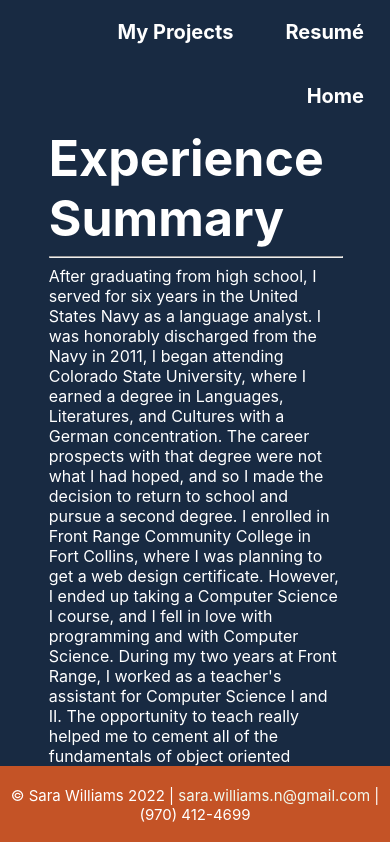
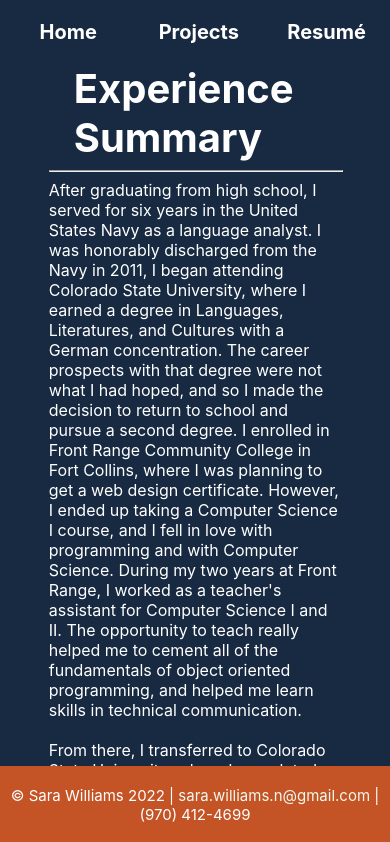
Before and after one commit to snwilliams/personal-site, a React (Create React App) app: page /resume in a window 390 px wide. Shown: the top 842 px of the page. Built offline with nearby package versions, Linux system fonts and the light colour scheme.

Commit message:
make website more mobile friendly

```diff
--- a/public/index.html
+++ b/public/index.html
@@ -3,7 +3,7 @@
   <head>
     <meta charset="utf-8" />
     <link rel="icon" href="%PUBLIC_URL%/favicon.ico" />
-    <meta name="viewport" content="width=device-width, initial-scale=1" />
+    <meta name="viewport" content="width=device-width, initial-scale=1.0" />
     <meta name="theme-color" content="#000000" />
     <meta
       name="description"
--- a/src/components/MyProjects.js
+++ b/src/components/MyProjects.js
@@ -41,7 +41,7 @@ export function MyProjects() {
         )
     })
     return(
-        <div>
+        <div className="repo-list">
             <h1>Repositories</h1>
             {repoData}
         </div>
--- a/src/components/Nav.js
+++ b/src/components/Nav.js
@@ -5,7 +5,7 @@ function Nav () {
         <nav className="nav-bar">
             <ul className="nav-list">
                 <li className="nav-item"><a className="nav-link" href="/resume">Resum&eacute;</a></li>
-                <li className="nav-item"><a className="nav-link" href="/projects">My Projects</a></li>
+                <li className="nav-item"><a className="nav-link" href="/projects">Projects</a></li>
                 <li className="nav-item"><a className="nav-link" href="/">Home</a></li>
             </ul>
         </nav>
--- a/src/index.css
+++ b/src/index.css
@@ -5,10 +5,13 @@ body {
     sans-serif;
   -webkit-font-smoothing: antialiased;
   -moz-osx-font-smoothing: grayscale;
-  /*max-width: 75%;*/
   background-color:#182A42;
   color: #ffffff;
 
+}
+
+.home {
+  width: 100%;
 }
 
 .profile-photo {
@@ -18,6 +21,15 @@ body {
   clear: both;
 }
 
+@media screen and (max-width: 600px) {
+  .profile-photo {
+    display: block;
+    margin:auto;
+    float: none;
+    height: 300px;
+  }
+}
+
 .intro-p {
   margin-right: 0px;
   overflow: auto;
@@ -25,12 +37,26 @@ body {
   padding-bottom: 25px;
 }
 
+.intro-text {
+  font-size: 50px;
+}
+
+@media screen and (max-width: 600px) {
+  .intro-text {
+    font-size: 40px;
+    padding-left: 25px;
+  }
+  .intro-p {
+    padding-right: 25px;
+    padding-left: 25px;
+  }
+
+}
 
 .nav-list {
   list-style-type: none;
  margin: 0;
  padding: 0;
- display: inline;
  overflow: hidden;
 }
 
@@ -42,10 +68,19 @@ body {
   display: block;
   color: #ffffff;
   text-align: center;
-  padding: 20px 26px;
+  padding: 20px 45px;
   text-decoration: none;
   font-size: 20px;
   font-weight: bold;
+}
+
+@media screen and (max-width: 400px){
+  .nav-item {
+    width: 33%;
+  }
+  .nav-link {
+    padding: 20px 26px;
+  }
 }
 
 .nav-link:hover {
@@ -62,8 +97,11 @@ body {
   padding-top:100px;
 }
 
-.intro-text {
-  font-size: 50px;
+@media screen and (max-width: 500px) {
+  .main-content {
+    padding-top: 0px;
+    margin: auto;
+  }
 }
 
 .contact-me {
@@ -89,6 +127,11 @@ a {
 .contact-me:hover {
   cursor: pointer;
   background-color: #9c3209;
+}
+
+/*Projects Page*/
+.repo-list {
+  padding-bottom: 100px;
 }
 
 /*RESUME PAGE*/
```
